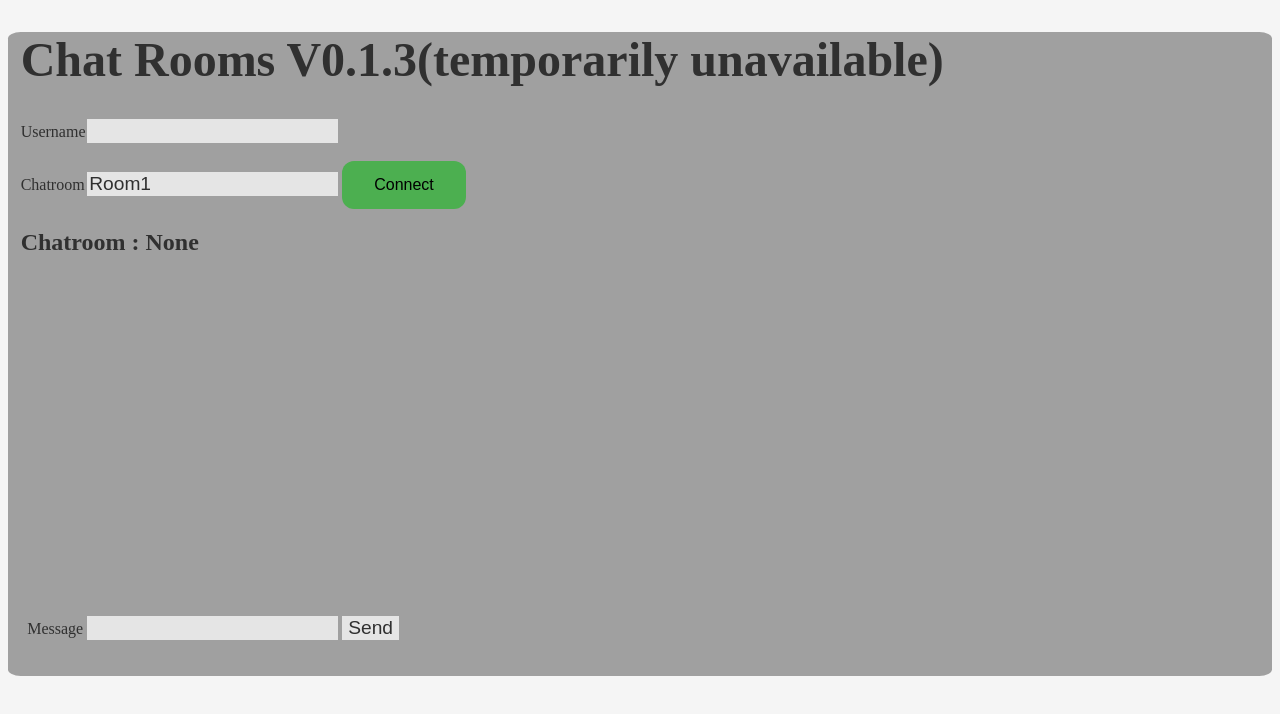
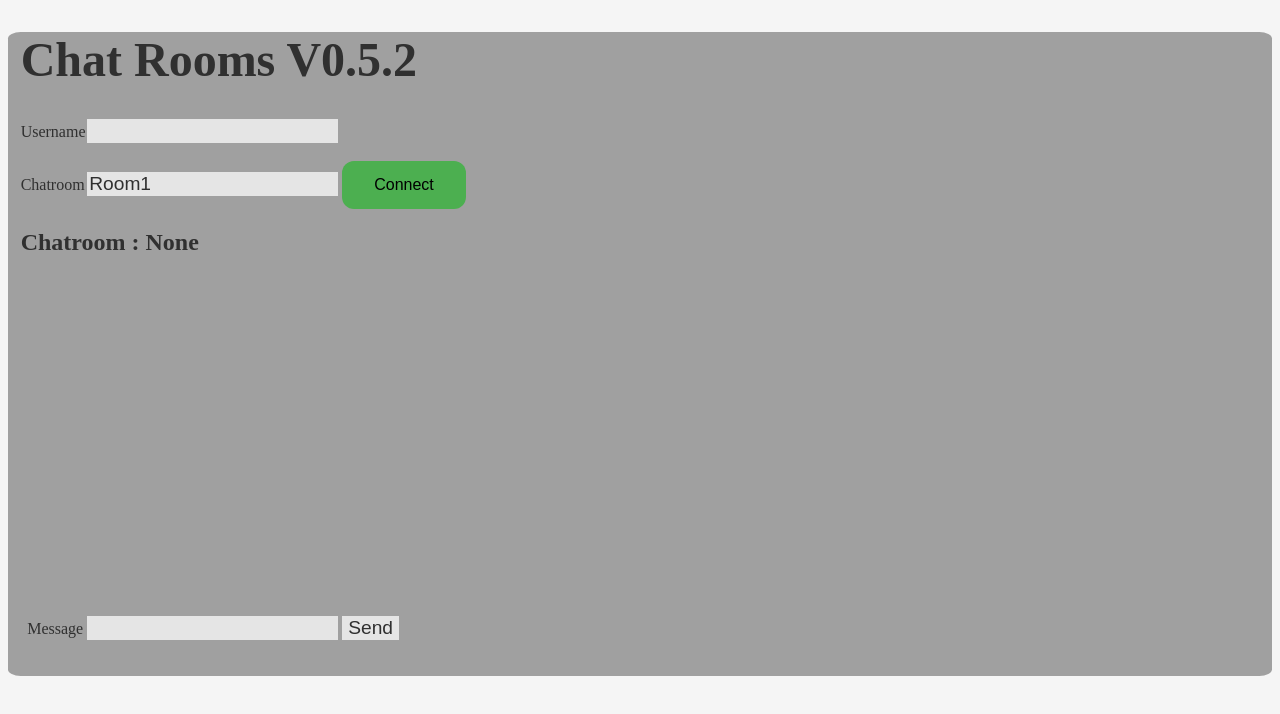
Before and after one commit to DingoAteMyAiBot/Socket.io-Chat-Template, a website: page html/index.html in a window 1280 px wide. Drawn offline with nearby package versions, Linux system fonts and the light colour scheme; no server answers.

Commit message:
Fixed Google security

```diff
--- a/html/index.html
+++ b/html/index.html
@@ -12,7 +12,7 @@
   <body onload = "onload()">
     <div id = "Main">
       <audio id = "Ding" src = "Ding.mp3"> </audio>
-      <h1 id = "Title"> Chat Rooms V0.1.3(temporarily unavailable) </h1>
+      <h1 id = "Title"> Chat Rooms V0.5.2</h1>
       <div id = "AccessPort">
         <label id = "NameLabel"> Username  </label>
         <input id = "NameInput" type = "text">
--- a/index.js
+++ b/index.js
@@ -32,7 +32,7 @@ io.on('connection', function(socket){
 
   socket.on("send", function(message){
     io.in(rooms[socket.id]).emit("recieve", usernames[socket.id] +" : " + message);
-    console.log(username)
+    //console.log(username)
   })
 
   socket.on("recieve", function(message){
```
